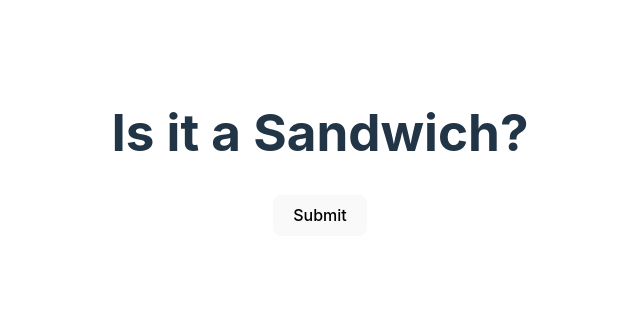
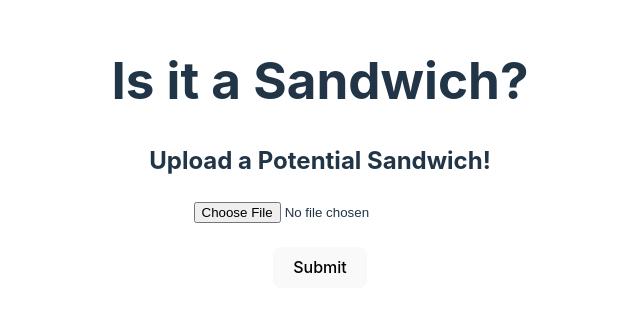
Before and after one commit to V1CTOR1AL33/not-a-sandwich-repo, a React (Vite) app: page / in a window 1280 px wide. Shown: the part 247-558 px from the top of the page, without its empty margins (320-960 px from the left). Built offline with nearby package versions, Linux system fonts and the light colour scheme.

Commit message:
debugging

```diff
--- a/src/App.jsx
+++ b/src/App.jsx
@@ -85,6 +85,8 @@ function App() {
             element={
               <HomePage
                 onSubmit={() => setResponseMessage(generateResponse())}
+                setHasImage={setHasImage}
+                hasImage={hasImage}
               />
             }
           />
--- /dev/null
+++ b/src/components/UploadImage.jsx
@@ -0,0 +1,51 @@
+import React, { useState, useRef, useEffect } from "react";
+
+const UploadImage = ({ setHasImage, hasImage }) => {
+    const [uploadedImage, setUploadedImage] = useState(null);
+    const fileInputRef = useRef(null);
+
+    useEffect(() => {
+        console.log(`Updated hasImage value: ${hasImage}`);
+    }, [hasImage]);
+
+    const handleImageUpload = (event) => {
+        if (event.target.files && event.target.files.length > 0) {
+            setUploadedImage(event.target.files[0]);
+            setHasImage(true);
+          }
+    };
+
+    const handleRemoveImage = () => {
+        setUploadedImage(null);
+        fileInputRef.current.value = "";
+        setHasImage(false);
+    };
+
+    return (
+        <div>
+            <h2>Upload a Potential Sandwich!</h2>
+            <input
+                ref={fileInputRef}
+                type="file"
+                accept="image/*"
+                onChange={handleImageUpload}
+            />
+            <br />
+                {uploadedImage && (
+                    <div>
+                        <img
+                            alt="Potential Sandwich Not Found"
+                            width={"250px"}
+                            src={URL.createObjectURL(uploadedImage)}
+                        />
+                        <br />
+                        <button type="button" onClick={handleRemoveImage}>Remove Uploaded Image</button>
+                    </div>
+                )}
+            <br />
+        </div>
+    );
+
+};
+
+export default UploadImage;
--- a/src/webpages/Homepage.jsx
+++ b/src/webpages/Homepage.jsx
@@ -1,7 +1,8 @@
 import React from 'react';
 import { useNavigate } from 'react-router-dom';
+import UploadImage from '../components/UploadImage';
 
-const HomePage = ({ onSubmit }) => {
+const HomePage = ({ onSubmit, setHasImage, hasImage }) => {
   const navigate = useNavigate();
 
   const handleSubmit = () => {
@@ -12,6 +13,7 @@ const HomePage = ({ onSubmit }) => {
   return (
     <div className="homepage">
       <h1>Is it a Sandwich?</h1>
+      <UploadImage setHasImage={setHasImage} hasImage={hasImage} />
       <button onClick = {handleSubmit}> Submit </button>
     </div>
   );
```
